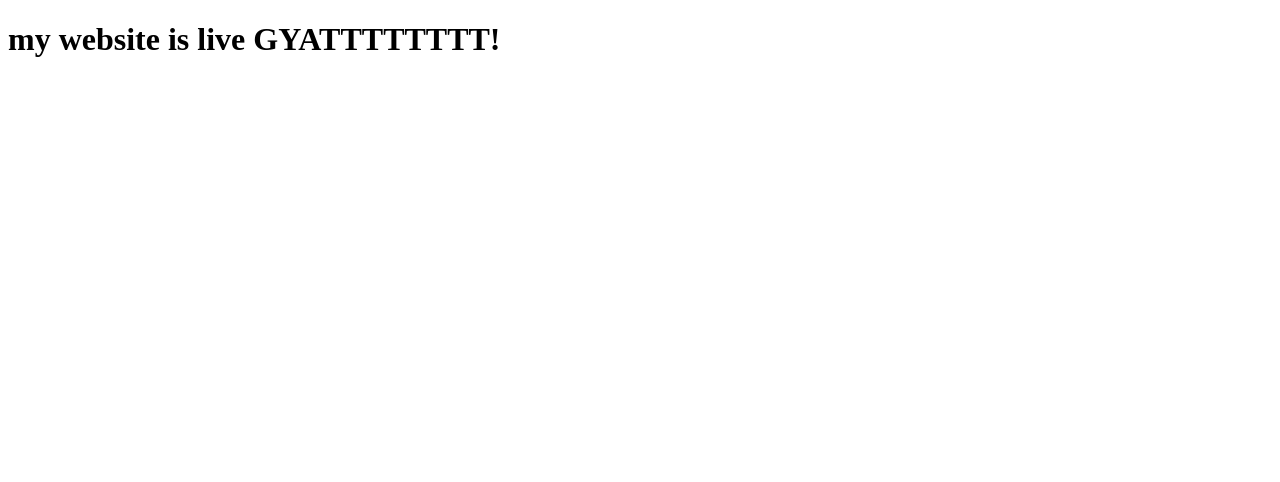
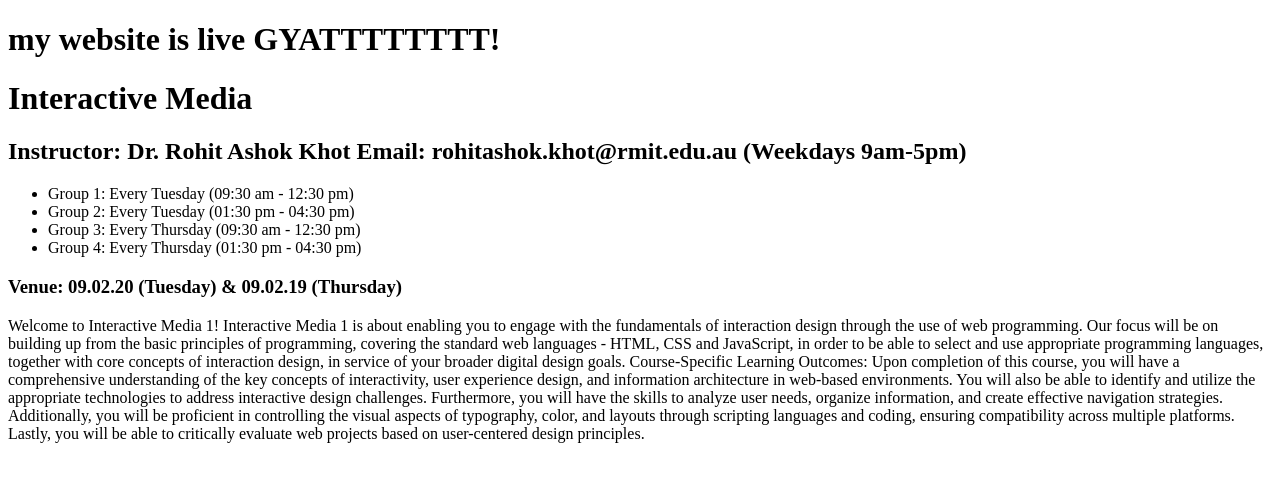
Before and after one commit to max4441/max4441.github.io, a plain HTML site: page index.html in a window 1280 px wide. Drawn offline with Linux system fonts and the light colour scheme.

Commit message:
Updated index

```diff
--- a/index.html
+++ b/index.html
@@ -8,4 +8,37 @@
   <body>
     <h1>my website is live GYATTTTTTTT!</h1>
   </body>
+  <h1>Interactive Media</h1>
+  <h2>
+    Instructor: Dr. Rohit Ashok Khot Email: rohitashok.khot@rmit.edu.au
+    (Weekdays 9am-5pm)
+  </h2>
+  <ul>
+    <li>Group 1: Every Tuesday (09:30 am - 12:30 pm)</li>
+    <li>Group 2: Every Tuesday (01:30 pm - 04:30 pm)</li>
+    <li>Group 3: Every Thursday (09:30 am - 12:30 pm)</li>
+    <li>Group 4: Every Thursday (01:30 pm - 04:30 pm)</li>
+  </ul>
+
+  <h3>Venue: 09.02.20 (Tuesday) & 09.02.19 (Thursday)</h3>
+  <p>
+    Welcome to Interactive Media 1! Interactive Media 1 is about enabling you to
+    engage with the fundamentals of interaction design through the use of web
+    programming. Our focus will be on building up from the basic principles of
+    programming, covering the standard web languages - HTML, CSS and JavaScript,
+    in order to be able to select and use appropriate programming languages,
+    together with core concepts of interaction design, in service of your
+    broader digital design goals. Course-Specific Learning Outcomes: Upon
+    completion of this course, you will have a comprehensive understanding of
+    the key concepts of interactivity, user experience design, and information
+    architecture in web-based environments. You will also be able to identify
+    and utilize the appropriate technologies to address interactive design
+    challenges. Furthermore, you will have the skills to analyze user needs,
+    organize information, and create effective navigation strategies.
+    Additionally, you will be proficient in controlling the visual aspects of
+    typography, color, and layouts through scripting languages and coding,
+    ensuring compatibility across multiple platforms. Lastly, you will be able
+    to critically evaluate web projects based on user-centered design
+    principles.
+  </p>
 </html>
```
